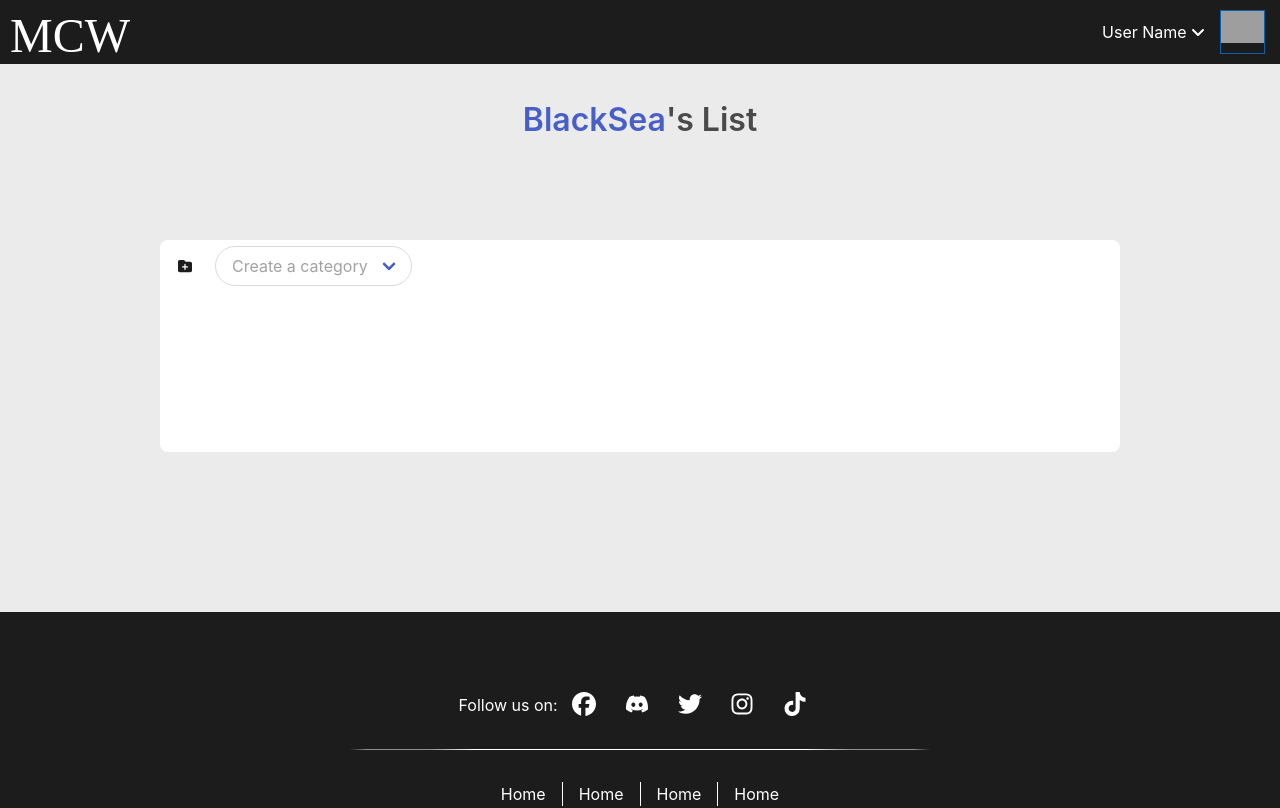
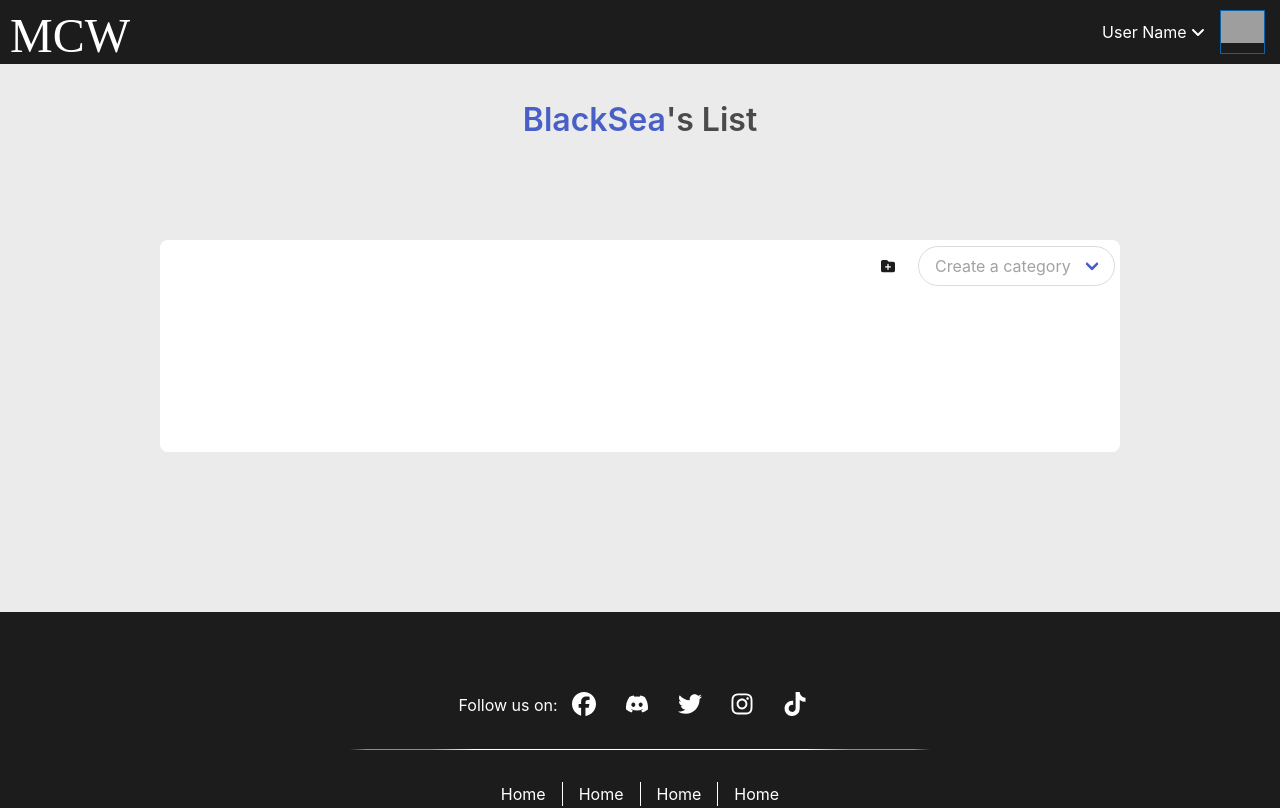
Before and after one commit to AliHakim773/MCW, a Vue app in the folder Frontend/: page /list in a window 1280 px wide. Shown: the top 808 px of the page. Built offline with nearby package versions, Linux system fonts and the light colour scheme; grey boxes are pictures that could not be loaded.

Commit message:
fixed overflow for modal

```diff
--- a/Frontend/src/components/ModalForm.vue
+++ b/Frontend/src/components/ModalForm.vue
@@ -56,6 +56,10 @@ export default {
 }
 </script>
 <style scoped>
+/* Buefy had overflow removed when opening the Modal */
+.is-cliped {
+  overflow-y: scroll !important;
+}
 .add-cat {
   background-color: var(--color-white);
   border: none;
--- a/Frontend/src/views/ListView.vue
+++ b/Frontend/src/views/ListView.vue
@@ -44,8 +44,12 @@ export default {
 .list {
   margin: 1rem 10rem 10rem 10rem;
 }
-list header {
+.list header {
   display: flex;
   flex-direction: column;
 }
+.category {
+  display: flex;
+  justify-content: end;
+}
 </style>
```
